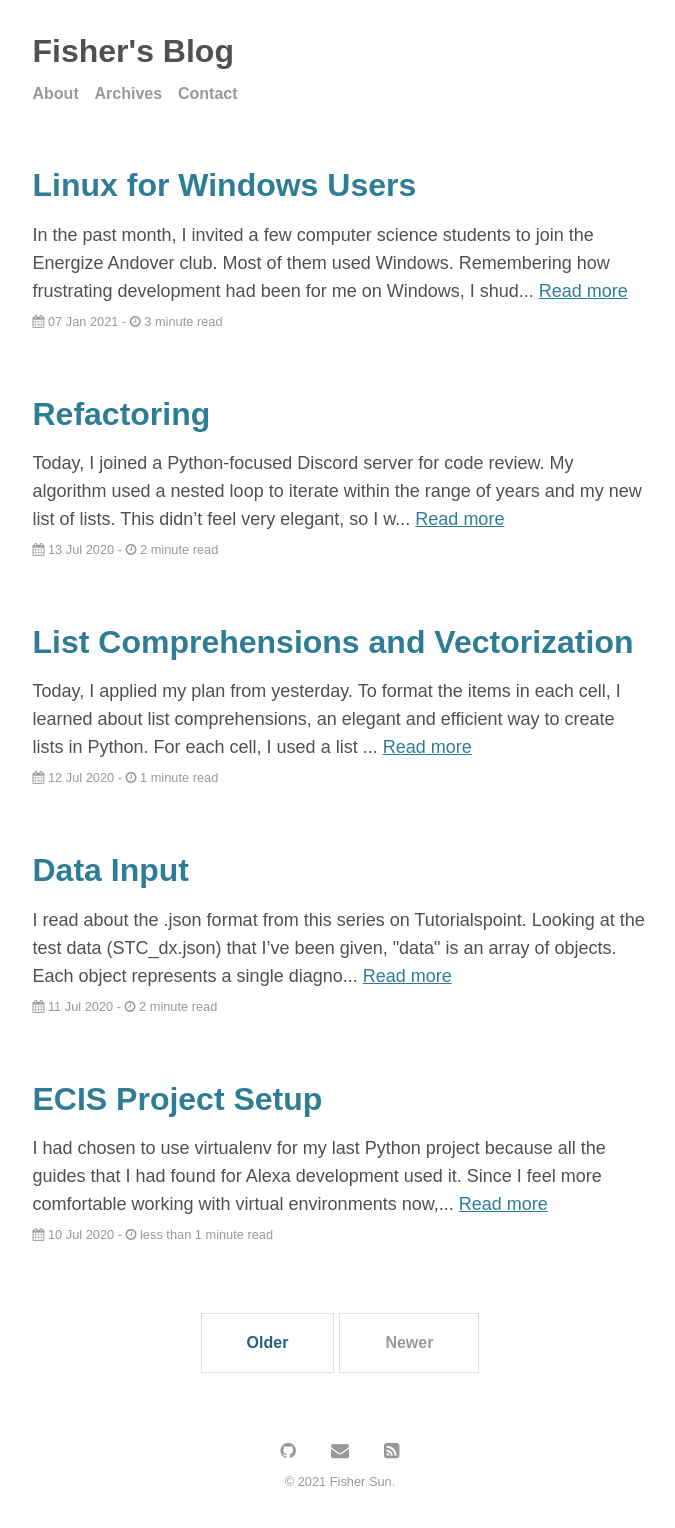
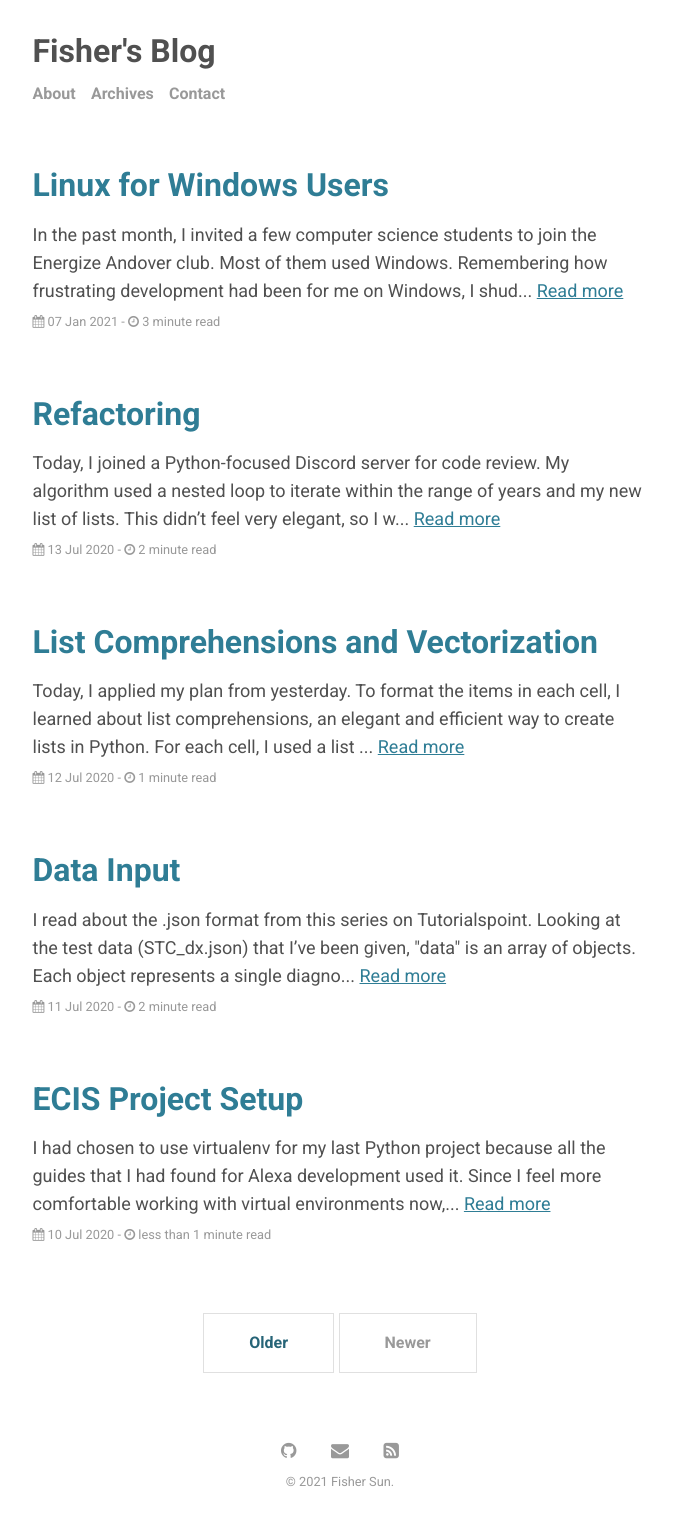
Before and after one commit to seasonedfish/blog, a Jekyll site: the page built from index.html, in a window 1280 px wide. Shown: the whole page, without its empty margins (300-975 px from the left). Built offline with Jekyll 4.4.1, drawn with Linux system fonts in a browser that asks for light colours; the list of posts is cut into pages by our own code.

Commit message:
Change font to Roboto

```diff
--- a/assets/css/main.scss
+++ b/assets/css/main.scss
@@ -1,9 +1,11 @@
 ---
 ---
 
-$sans-serif-font-family: "Public Sans", sans-serif;
-$serif-font-family:      "Public Sans", sans-serif;
-$code-font-family:       "Source Code Pro", monospace;
+@import url('https://fonts.googleapis.com/css2?family=Roboto+Mono&display=swap');
+@import url('https://fonts.googleapis.com/css2?family=Roboto:ital,wght@0,400;0,700;1,400;1,700&display=swap');
+$sans-serif-font-family: "Roboto", sans-serif;
+$serif-font-family:      "Roboto", sans-serif;
+$code-font-family:       "Roboto Mono", monospace;
 
 $body-color:             #505050;
 $link-color-no-hover: #2f7d95;
```
